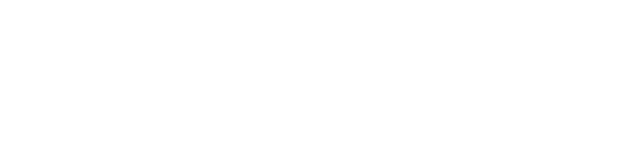
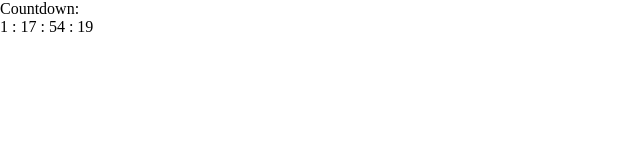
Before and after one commit to PratikGarai/PALS_WHAT-A-SHOT, a plain HTML site: page index.html in a window 1280 px wide. Shown: the whole page, without its empty margins (0-640 px from the left). Drawn offline with Linux system fonts and the light colour scheme.

Commit message:
Added countdown timer

```diff
--- a/index.html
+++ b/index.html
@@ -6,10 +6,12 @@
     <meta name="viewport" content="width=device-width, initial-scale=1.0">
 
     <title>Document</title>
-
     <link rel="stylesheet" href="css/style.css">
+    <script src="js/app.js"></script>
 </head>
 <body>
-
+    <div class='rday_timer'>Countdown:
+        <div id="rday_timer"></div>
+    </div>
 </body>
 </html>
--- /dev/null
+++ b/js/app.js
@@ -0,0 +1,27 @@
+var countDownDate = new Date("May 02, 2021 10:00:00").getTime();
+
+// Update the count down every 1 second
+var x = setInterval(function() {
+
+  // Get today's date and time
+  var now = new Date().getTime();
+
+  // Find the distance between now and the count down date
+  var distance = countDownDate - now;
+
+  // Time calculations for days, hours, minutes and seconds
+  var days = Math.floor(distance / (1000 * 60 * 60 * 24));
+  var hours = Math.floor((distance % (1000 * 60 * 60 * 24)) / (1000 * 60 * 60));
+  var minutes = Math.floor((distance % (1000 * 60 * 60)) / (1000 * 60));
+  var seconds = Math.floor((distance % (1000 * 60)) / 1000);
+
+  // Output the result in an element with id="demo"
+  document.getElementById("rday_timer").innerHTML = days + " : " + hours + " : "
+  + minutes + " : " + seconds ;
+
+  // If the count down is over, write some text
+  if (distance < 0) {
+    clearInterval(x);
+    document.getElementById("rday_timer").innerHTML = "Recruitments have started!!";
+  }
+}, 1000);
```
